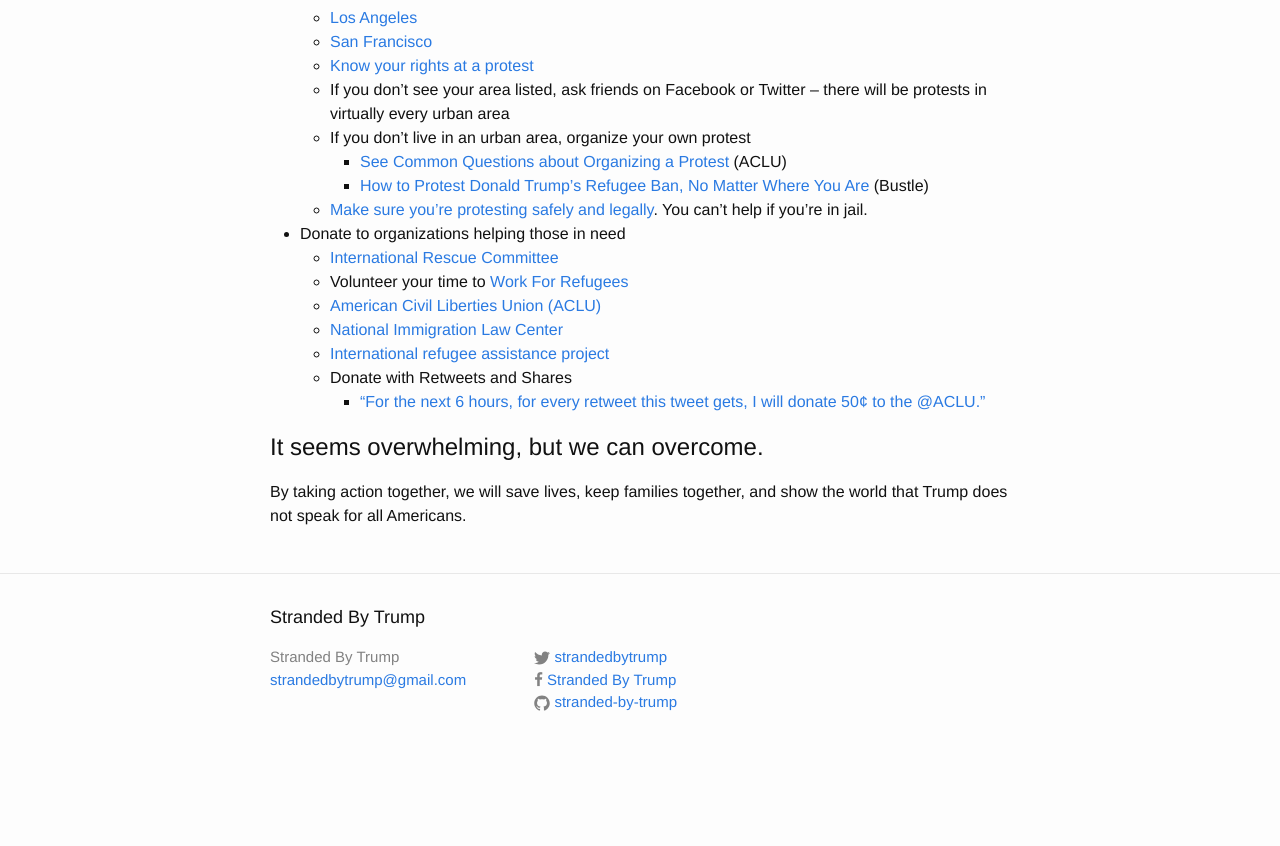
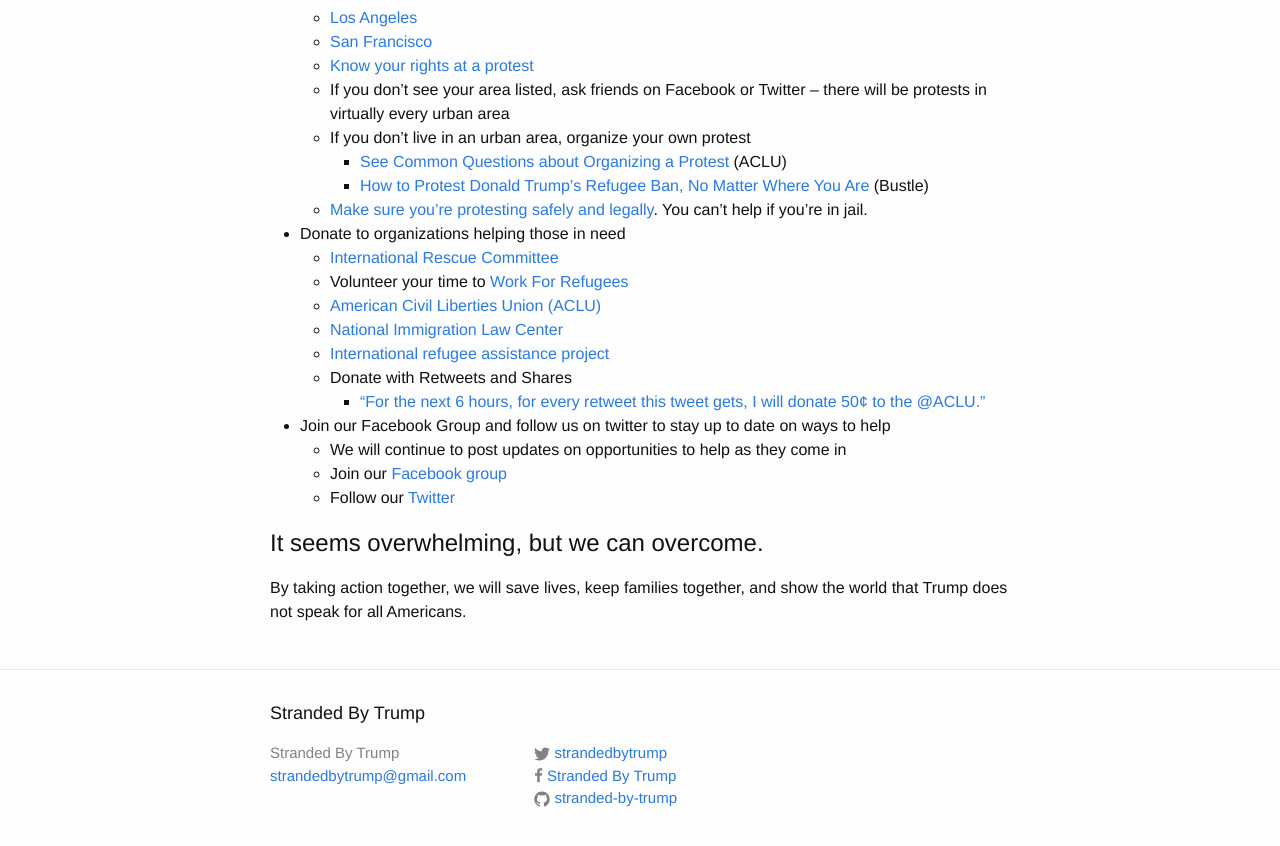
Before and after one commit to RichardLitt/stranded-by-trump, a Jekyll site: the page built from index.md, in a window 1280 px wide and 900 px high, scrolled down 1584 px. Shown: the top 846 px of the window. Built offline with Jekyll 4.4.1, drawn with Linux system fonts in a browser that asks for light colours; nearby versions of some CDN libraries; our own code applies the rules of GitHub Pages for plain Markdown files; before the commit the page ends 2388 px from its top, so only the background shows below that.

Commit message:
add social section to help section

```diff
--- a/index.md
+++ b/index.md
@@ -53,6 +53,11 @@ Here’s what you can do to help those in desperate need right now:
     * [International refugee assistance project](https://irap.urbanjustice.org/civicrm/contribute/transact?reset=1&id=13)
     * Donate with Retweets and Shares
       * ["For the next 6 hours, for every retweet this tweet gets, I will donate 50¢ to the @ACLU."](https://twitter.com/pacdude/status/825537340072402944)
+  * Join our Facebook Group and follow us on twitter to stay up to date on ways to help
+    * We will continue to post updates on opportunities to help as they come in
+    * Join our [Facebook group](https://www.facebook.com/groups/155248034975170/)
+    * Follow our [Twitter](https://twitter.com/{{ site.twitter_username }})
+
 
 ## It seems overwhelming, but we can overcome.
 
```
